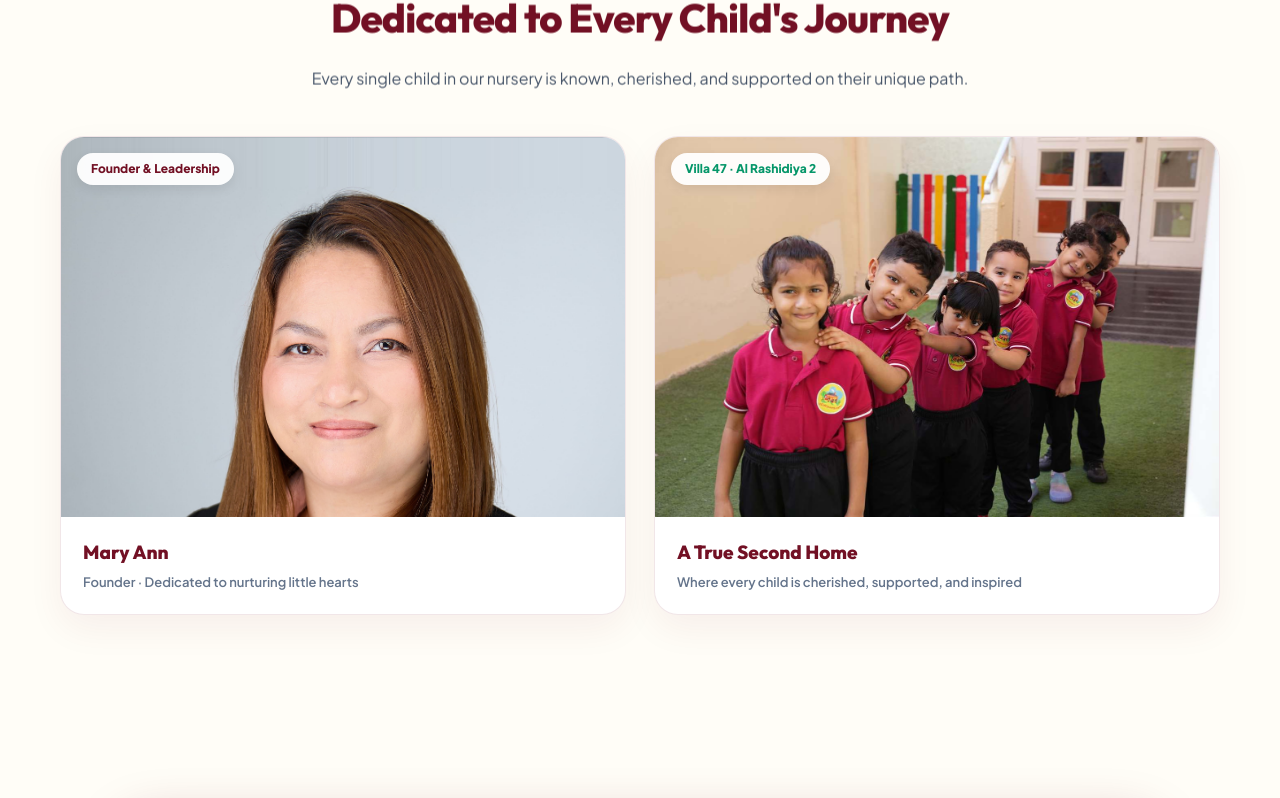
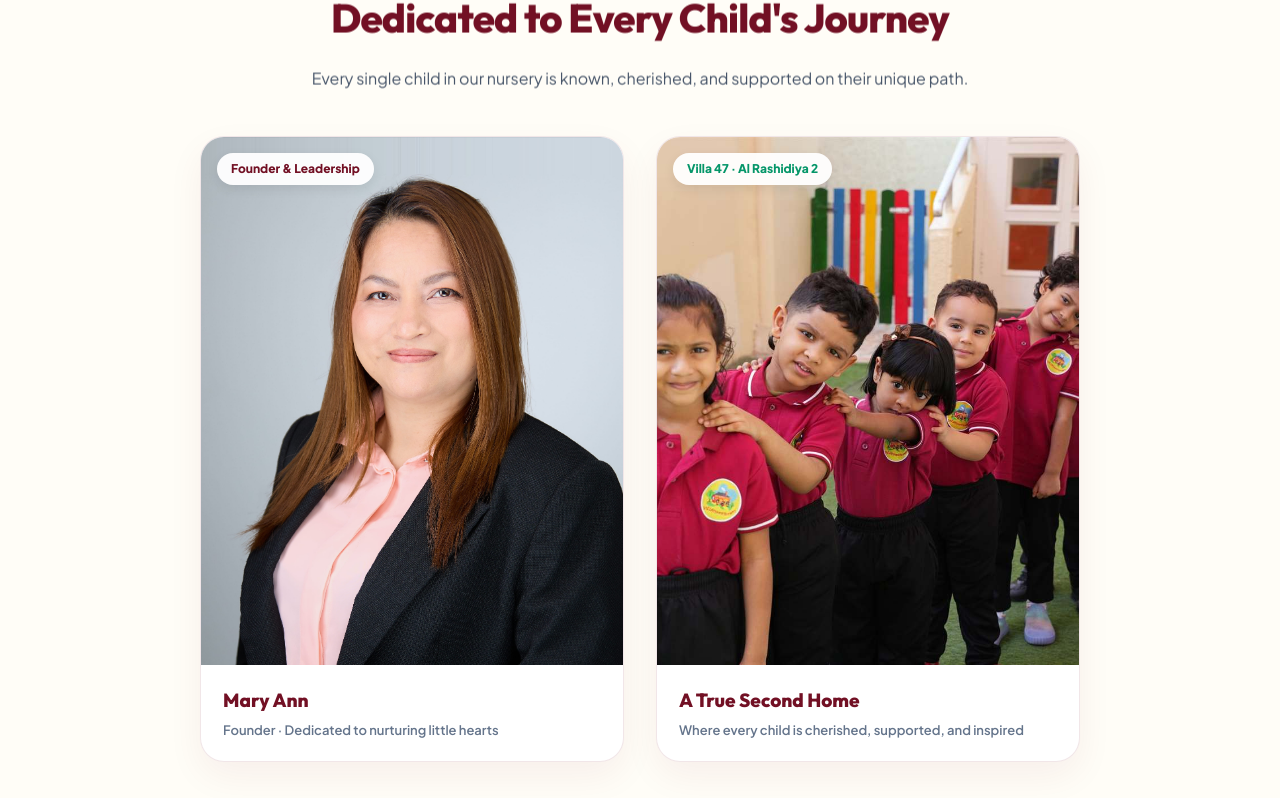
Before and after one commit to jensujames/jlh-nursery, a React (Vite) app in the folder client/: page /founder in a window 1280 px wide. Shown: the part 3337-4135 px from the top of the page. Built offline with nearby package versions, Linux system fonts and the light colour scheme; no server answers; a web font is replaced by a local one.

Commit message:
Fix FounderPage showcase card aspect ratio to 4:5 preventing image zoom and head cropping

```diff
--- a/client/src/pages/FounderPage.jsx
+++ b/client/src/pages/FounderPage.jsx
@@ -782,8 +782,10 @@ export default function FounderPage({ onBookVisitClick }) {
           <div
             style={{
               display: 'grid',
-              gridTemplateColumns: 'repeat(auto-fit, minmax(320px, 1fr))',
-              gap: '28px'
+              gridTemplateColumns: 'repeat(auto-fit, minmax(300px, 1fr))',
+              gap: '32px',
+              maxWidth: '880px',
+              margin: '0 auto'
             }}
           >
             {/* Card 1: Founder Mary Ann */}
@@ -798,7 +800,7 @@ export default function FounderPage({ onBookVisitClick }) {
                   transition: 'transform 0.3s ease, box-shadow 0.3s ease'
                 }}
               >
-                <div style={{ height: '380px', overflow: 'hidden', position: 'relative' }}>
+                <div style={{ aspectRatio: '4 / 5', overflow: 'hidden', position: 'relative', backgroundColor: '#f8fafc' }}>
                   <img
                     src="/media/founder.jpg"
                     alt="Mary Ann - Founder, Just Like Home Nursery"
@@ -850,7 +852,7 @@ export default function FounderPage({ onBookVisitClick }) {
                   transition: 'transform 0.3s ease, box-shadow 0.3s ease'
                 }}
               >
-                <div style={{ height: '380px', overflow: 'hidden', position: 'relative' }}>
+                <div style={{ aspectRatio: '4 / 5', overflow: 'hidden', position: 'relative', backgroundColor: '#f8fafc' }}>
                   <img
                     src="/media/nursery/nursery-5.jpg"
                     alt="Just Like Home Nursery Campus"
@@ -858,7 +860,7 @@ export default function FounderPage({ onBookVisitClick }) {
                       width: '100%',
                       height: '100%',
                       objectFit: 'cover',
-                      objectPosition: 'center 30%'
+                      objectPosition: 'center top'
                     }}
                   />
                   <div
```
